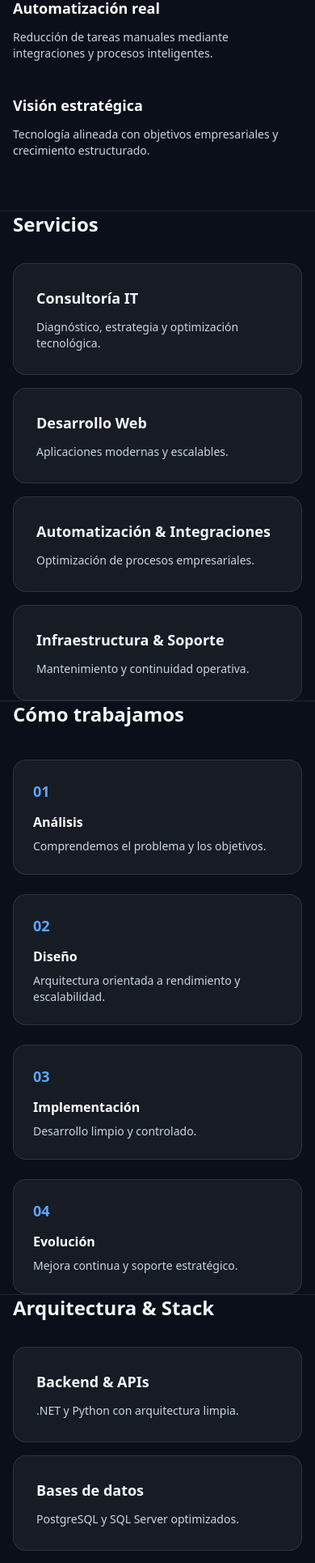
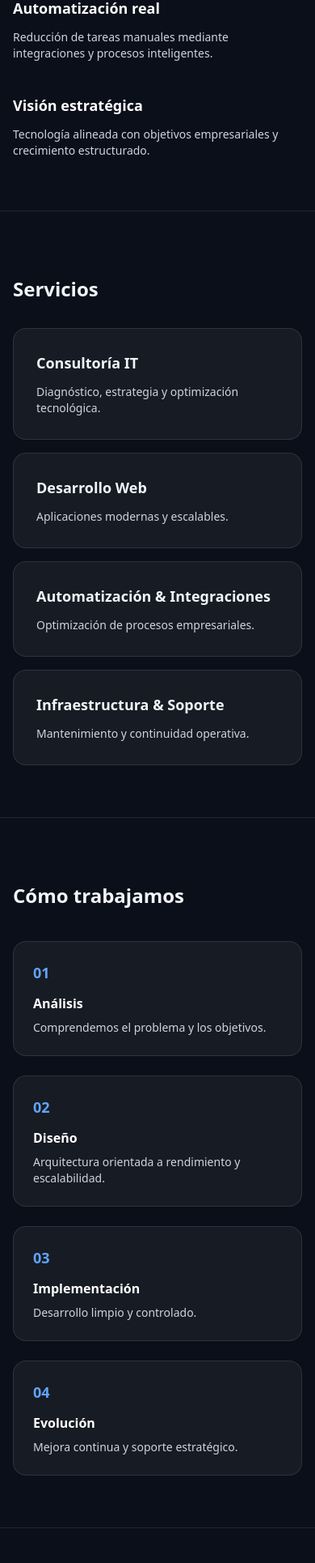
Before and after one commit to Samuelmorenogoomez/salunait-web, a Next.js app: page / in a window 390 px wide. Shown: the part 795-2725 px from the top of the page at 81% size. Built offline with nearby package versions, Linux system fonts and the light colour scheme.

Commit message:
separacion titulos
separacion titulos

```diff
--- a/app/page.tsx
+++ b/app/page.tsx
@@ -284,7 +284,8 @@ export default function Home() {
         </section>
 
         {/* SERVICIOS */}
-        <section id="servicios" className="py-18 sm:py-28 border-t border-white/10">
+        <section id="servicios" className="pt-20 sm:pt-28 pb-16 sm:pb-28 border-t border-white/10"
+>
           <div className="max-w-6xl mx-auto px-4 sm:px-6">
             <h2 className="text-2xl sm:text-3xl font-semibold">Servicios</h2>
 
@@ -298,7 +299,8 @@ export default function Home() {
         </section>
 
         {/* CÓMO TRABAJAMOS */}
-        <section id="proceso" className="py-18 sm:py-28 border-t border-white/10">
+        <section id="proceso" className="pt-20 sm:pt-28 pb-16 sm:pb-28 border-t border-white/10"
+>
           <div className="max-w-6xl mx-auto px-4 sm:px-6">
             <h2 className="text-2xl sm:text-3xl font-semibold">Cómo trabajamos</h2>
 
@@ -320,7 +322,8 @@ export default function Home() {
         </section>
 
         {/* TECNOLOGÍA */}
-        <section id="tecnologia" className="py-18 sm:py-28 border-t border-white/10">
+        <section id="tecnologia" className="pt-20 sm:pt-28 pb-16 sm:pb-28 border-t border-white/10"
+>
           <div className="max-w-6xl mx-auto px-4 sm:px-6">
             <h2 className="text-2xl sm:text-3xl font-semibold">Arquitectura & Stack</h2>
 
@@ -334,9 +337,10 @@ export default function Home() {
         </section>
 
         {/* ENFOQUE */}
-        <section id="enfoque" className="py-18 sm:py-28 border-t border-white/10">
+        <section id="enfoque" className="pt-20 sm:pt-28 pb-16 sm:pb-28 border-t border-white/10"
+>
           <div className="max-w-6xl mx-auto px-4 sm:px-6 text-center">
-            <h2 className="text-2xl sm:text-3xl font-semibold">
+            <h2 className="text-2xl sm:text-3xl font-semibold mt-4 sm:mt-0">
               Enfoque técnico con mentalidad empresarial
             </h2>
 
```
